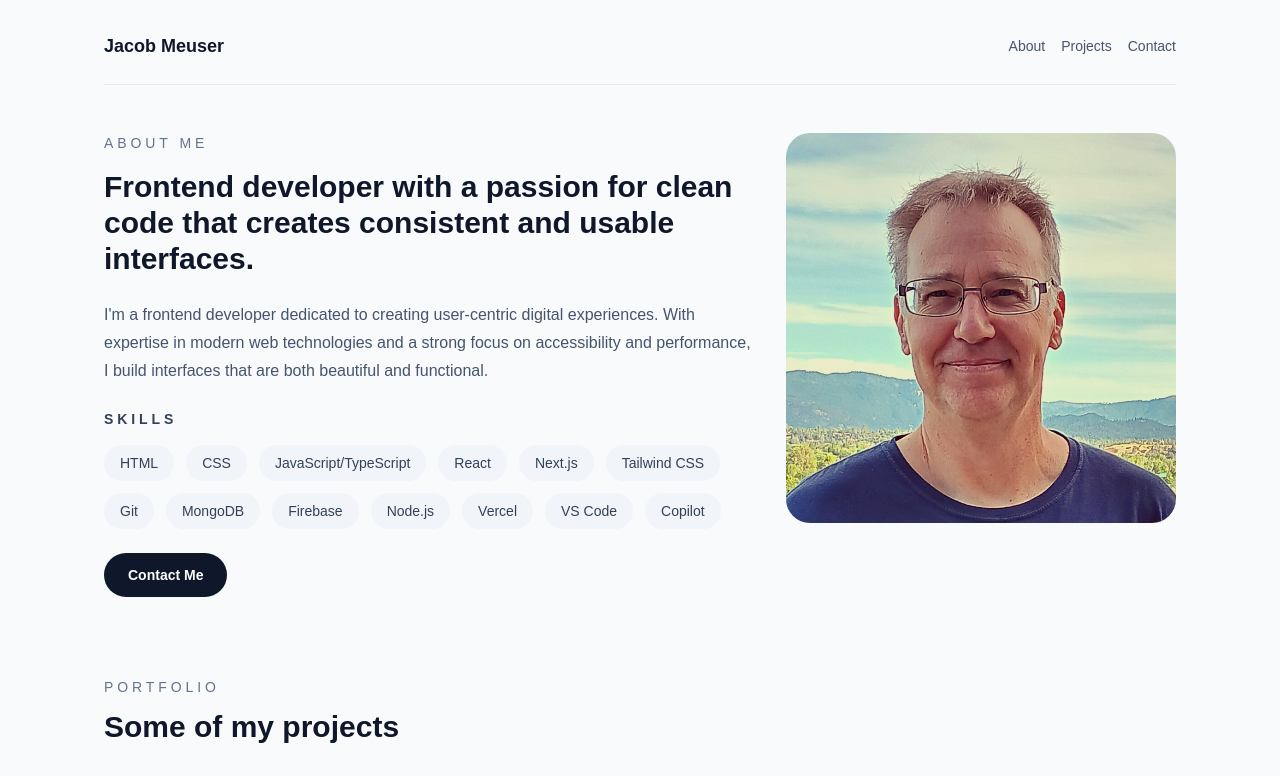
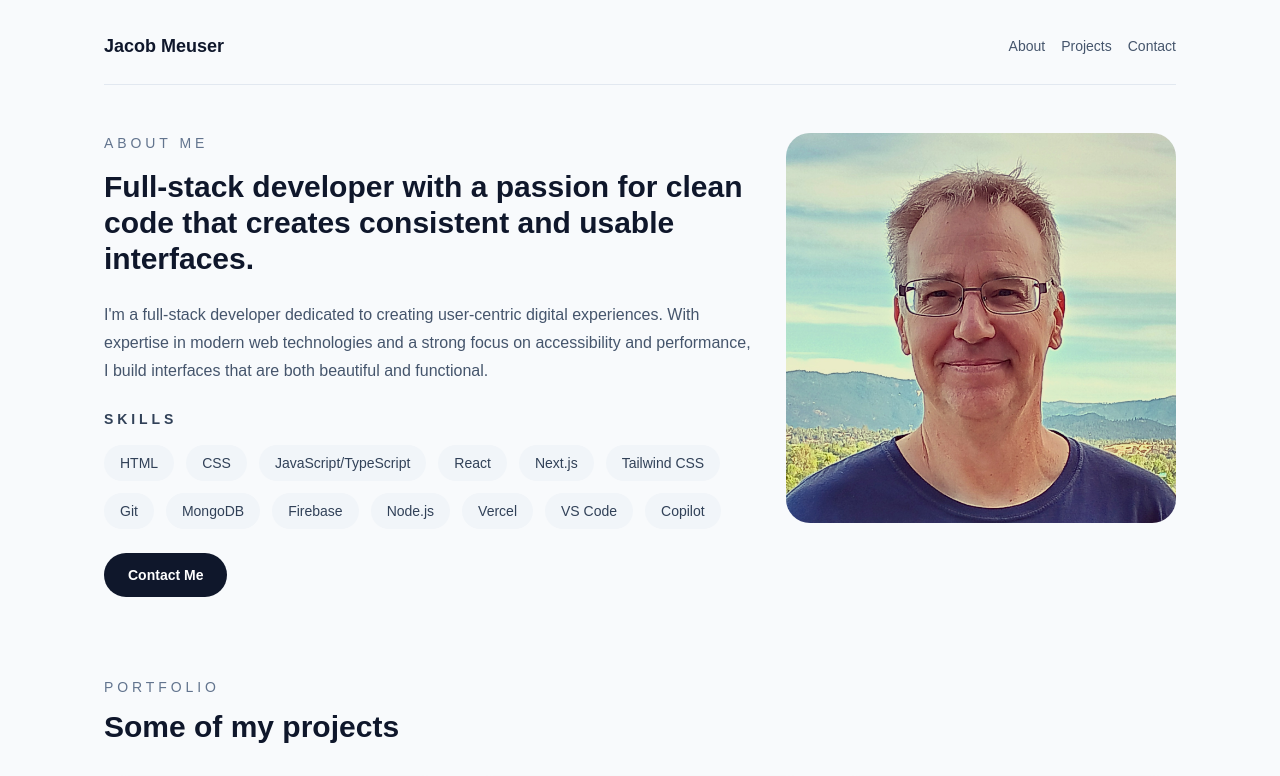
Before and after one commit to jakemsr/nextjs-portfolio, a Next.js app: page / in a window 1280 px wide. Shown: the top 776 px of the page. Built offline with nearby package versions, Linux system fonts and the light colour scheme.

Commit message:
fix: Front end -> Full-stack

```diff
--- a/app/layout.tsx
+++ b/app/layout.tsx
@@ -14,7 +14,7 @@ const geistMono = Geist_Mono({
 
 export const metadata: Metadata = {
   title: "Jacob Meuser: Front end developer",
-  description: "Front end developer with a passion for clean code and creating user-centric digital experiences",
+  description: "Full-stack developer with a passion for clean code and creating user-centric digital experiences",
 };
 
 export default function RootLayout({
--- a/app/page.tsx
+++ b/app/page.tsx
@@ -57,11 +57,11 @@ export default function Home() {
               <div>
                 <p className="text-sm uppercase tracking-[0.28em] text-slate-500 dark:text-slate-400">About me</p>
                 <h2 className="mt-4 text-3xl font-semibold text-slate-900 dark:text-slate-100">
-                  Frontend developer with a passion for clean code that creates consistent and usable interfaces.
+                  Full-stack developer with a passion for clean code that creates consistent and usable interfaces.
                 </h2>
               </div>
               <p className="text-base leading-7 text-slate-600 dark:text-slate-300">
-                I'm a frontend developer dedicated to creating user-centric digital experiences.
+                I&apos;m a full-stack developer dedicated to creating user-centric digital experiences.
                 With expertise in modern web technologies and a strong focus on accessibility
                 and performance, I build interfaces that are both beautiful and functional.
               </p>
```
